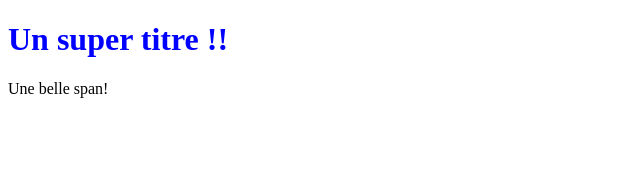
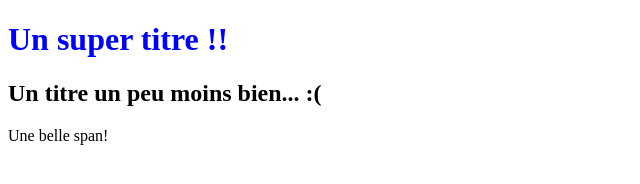
Before and after one commit to Sarkraf/LearnProject, a plain HTML site: page index.html in a window 1280 px wide. Shown: the whole page, without its empty margins (0-640 px from the left). Drawn offline with Linux system fonts and the light colour scheme.

Commit message:
add a second title

```diff
--- a/index.html
+++ b/index.html
@@ -6,6 +6,7 @@
 </head>
 <body>
     <h1>Un super titre !!</h1>
+    <h2>Un titre un peu moins bien... :(</h2>
     <span>Une belle span!</span>
 </body>
 </html>
```
